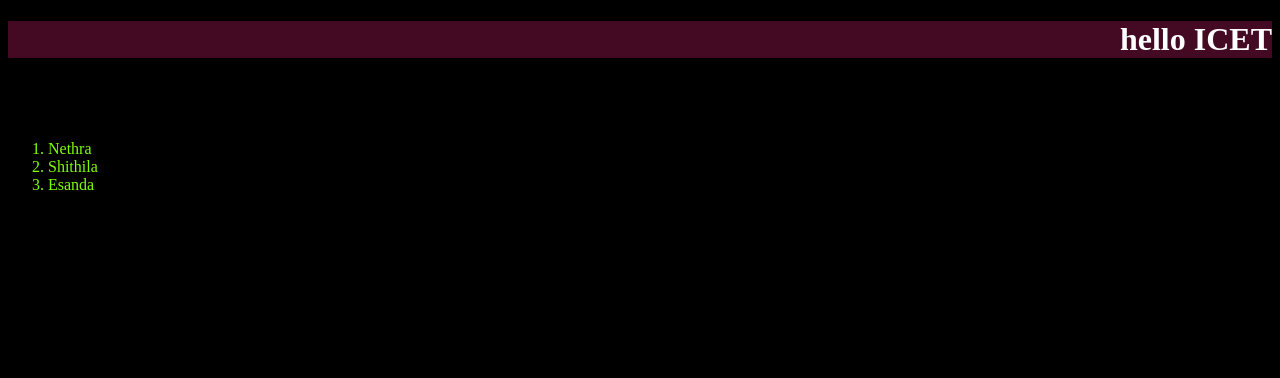
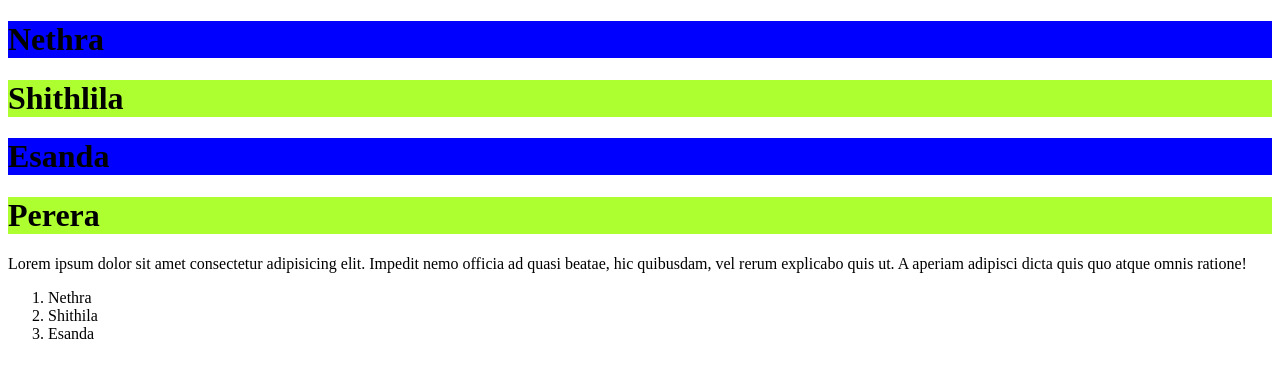
Before and after one commit to NethraPerera/internet-technology-day3, a plain HTML site: page index.html in a window 1280 px wide. Drawn offline with Linux system fonts and the light colour scheme.

Commit message:
class selector

```diff
--- a/CSS/style.css
+++ b/CSS/style.css
@@ -1,5 +1,5 @@
 /* element selectors */
-h1 {
+/* h1 {
     background-color: rgb(68, 10, 36) !important;
     text-align: end;
     color: white !important;
@@ -13,4 +13,12 @@
 }
 body{
     background-color: black;
+} */
+
+/* class selector */
+.h1_bg_blue{
+    background-color: blue;
 }
+.h1_bg_greenYellow{
+    background-color: greenyellow;
+}
--- a/index.html
+++ b/index.html
@@ -6,23 +6,30 @@
     <meta name="viewport" content="width=device-width, initial-scale=1.0">
     <title>Document</title>
     <link rel="stylesheet" href="CSS/style.css">
-    <style>
+    <!-- <style>
         /* this is  internal CSS */
         h1 {
             background-color: rgb(133, 62, 22);
             text-align: end;
             color: rgb(62, 10, 62);
         }
-    </style>
+    </style> -->
 </head>
 
 <body>
-    <!-- this is inlilne CSS -->
+    <!-- this is inlilne CSS
     <h1 style=" background-color: rgb(24, 151, 119);
             text-align: end;
             color: rgb(62, 10, 62);">
         hello ICET
-    </h1>
+    </h1> -->
+
+    <!-- using class selectors -->
+    <h1 class="h1_bg_blue">Nethra</h1>
+    <h1 class="h1_bg_greenYellow">Shithlila</h1>
+    <h1 class="h1_bg_blue">Esanda</h1>
+    <h1 class="h1_bg_greenYellow">Perera</h1>
+
 
     <p>Lorem ipsum dolor sit amet consectetur adipisicing elit. Impedit nemo officia ad quasi beatae, hic quibusdam, vel rerum explicabo quis ut. A aperiam adipisci dicta quis quo atque omnis ratione!</p>
     <ol>
```
